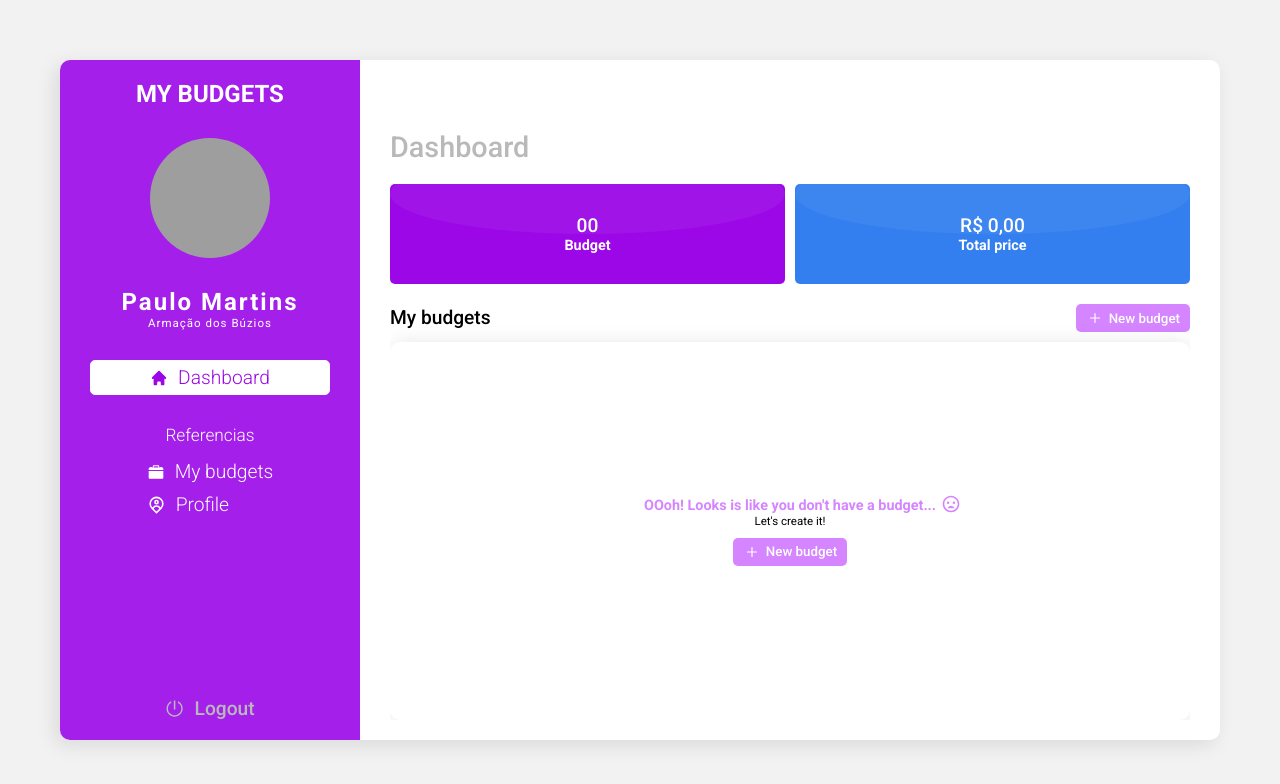
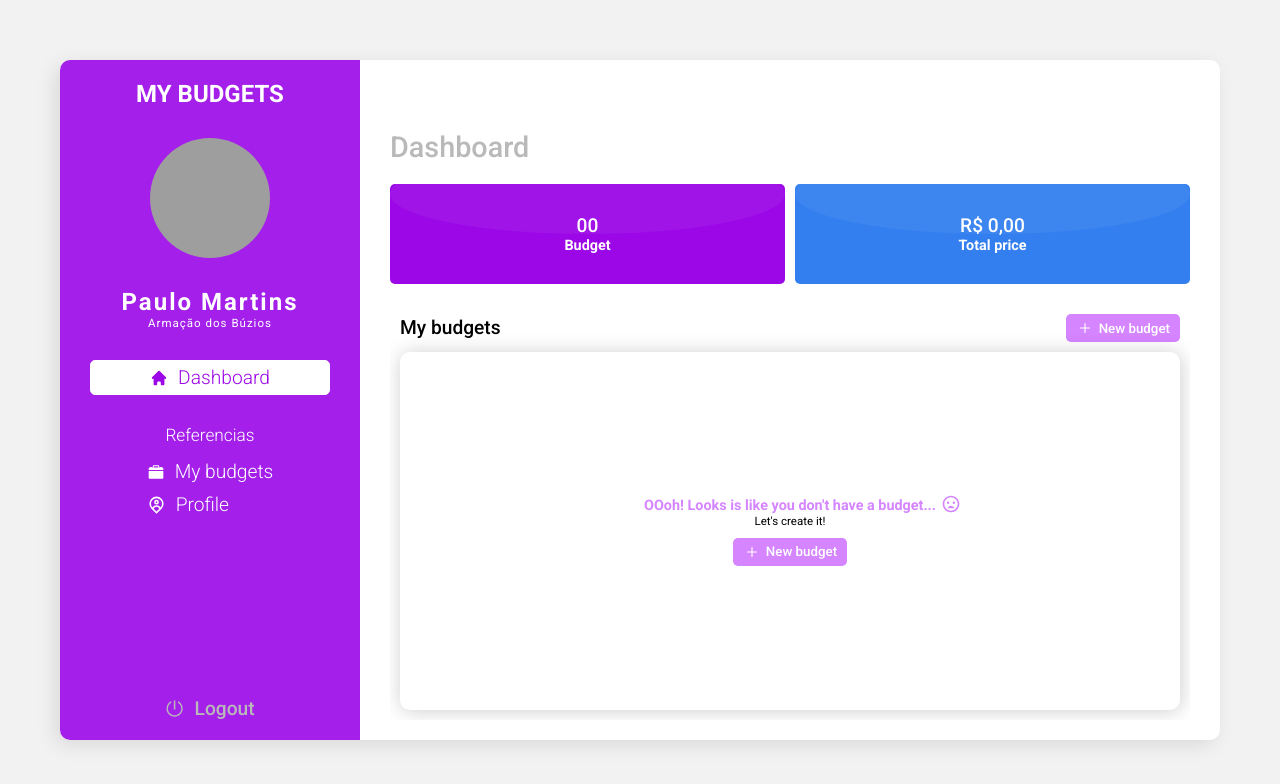
Before and after one commit to martins20/Mybudgets-Frontend, a React (Create React App) app: page /dashboard in a window 1280 px wide. Shown: the top 784 px of the page. Built offline with nearby package versions, Linux system fonts and the light colour scheme; grey boxes are pictures that could not be loaded.

Commit message:
Fix: fix scroll of budgets list

```diff
--- a/src/components/BudgetsListContainer/index.tsx
+++ b/src/components/BudgetsListContainer/index.tsx
@@ -14,7 +14,7 @@ const BudgetsListContainer: React.FC<BudgetsListContainerProps> = ({
   budgets,
 }) => {
   return (
-    <Container>
+    <Container hasBudget={!!budgets.length}>
       {budgets.length ? (
         budgets.map((budget) => (
           <Budget
--- a/src/components/BudgetsListContainer/styles.ts
+++ b/src/components/BudgetsListContainer/styles.ts
@@ -1,11 +1,20 @@
-import styled from "styled-components";
+import styled, { css } from "styled-components";
 
-export const Container = styled.main`
+interface ContainerProps {
+  hasBudget: boolean;
+}
+
+export const Container = styled.main<ContainerProps>`
   display: flex;
   flex-direction: column;
   flex: 1;
   width: 100%;
 
+  overflow: hidden;
+
+  ${(props) =>
+    props.hasBudget &&
+    css`
       overflow-y: scroll;
       ::-webkit-scrollbar {
         width: 8px;
@@ -24,11 +33,12 @@ export const Container = styled.main`
           background: rgba(164, 32, 234, 0.5);
         }
       }
+    `}
 
   border-radius: 10px;
 
   padding: 8px;
   background: var(--white);
 
-  box-shadow: 1px 1px 20px rgba(0, 0, 0, 0.1);
+  box-shadow: 1px 1px 20px rgba(0, 0, 0, 0.2);
 `;
--- a/src/components/DashboardContainer/styles.ts
+++ b/src/components/DashboardContainer/styles.ts
@@ -52,6 +52,7 @@ export const Main = styled.main`
   flex-direction: column;
   flex: 1;
   overflow: hidden;
+  padding: 10px;
   width: 100%;
 
   margin-top: 20px;
```
Lines whose indentation alone changed are shown as unchanged.
